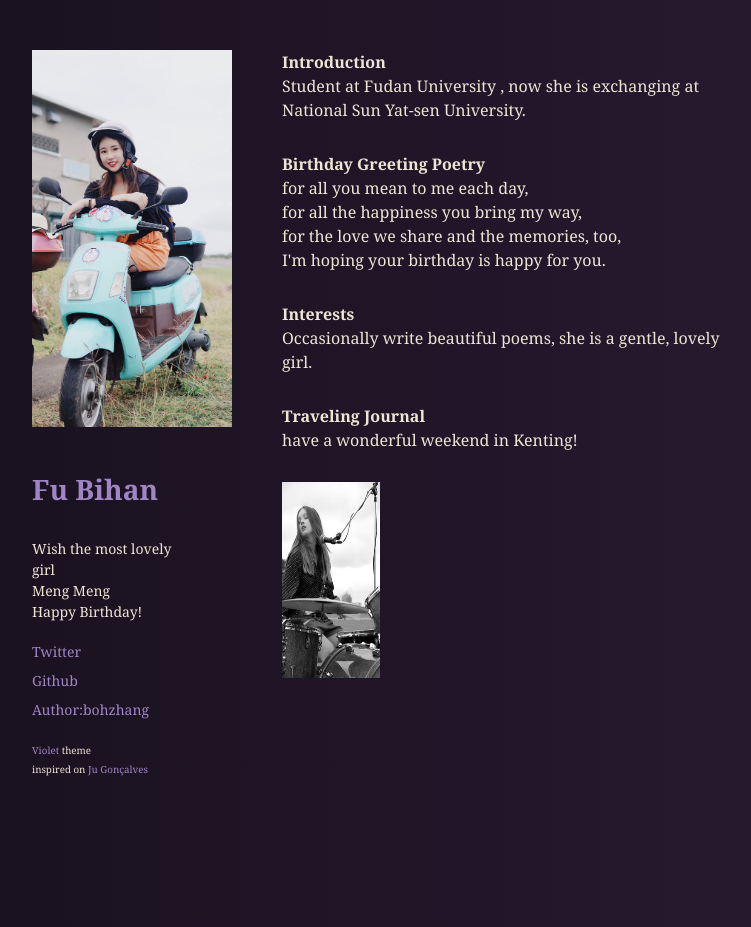
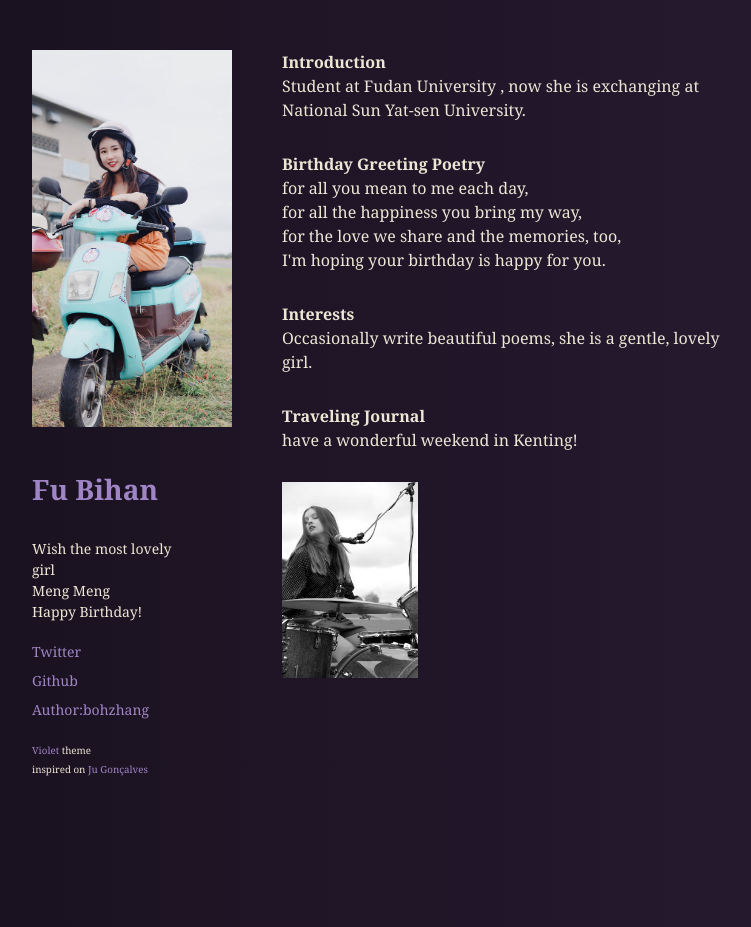
Before and after one commit to Spbohai/ddbohai.github.io, a Jekyll site: the page built from index.html, in a window 1280 px wide. Shown: the whole page, without its empty margins (68-819 px from the left). Built offline with Jekyll 4.4.1, drawn with Linux system fonts in a browser that asks for light colours.

Commit message:
Update index.html

```diff
--- a/index.html
+++ b/index.html
@@ -51,5 +51,5 @@ title: Home
   <p>
     <strong>Traveling Journal</strong></br>
     have a wonderful weekend in Kenting!<br/>
-   <p> <img src="./assets/images/picture.jpg" width="98" height="196"</p>
+   <p> <img src="./assets/images/picture.jpg" width="136" height="196"</p>
 </section>
```
